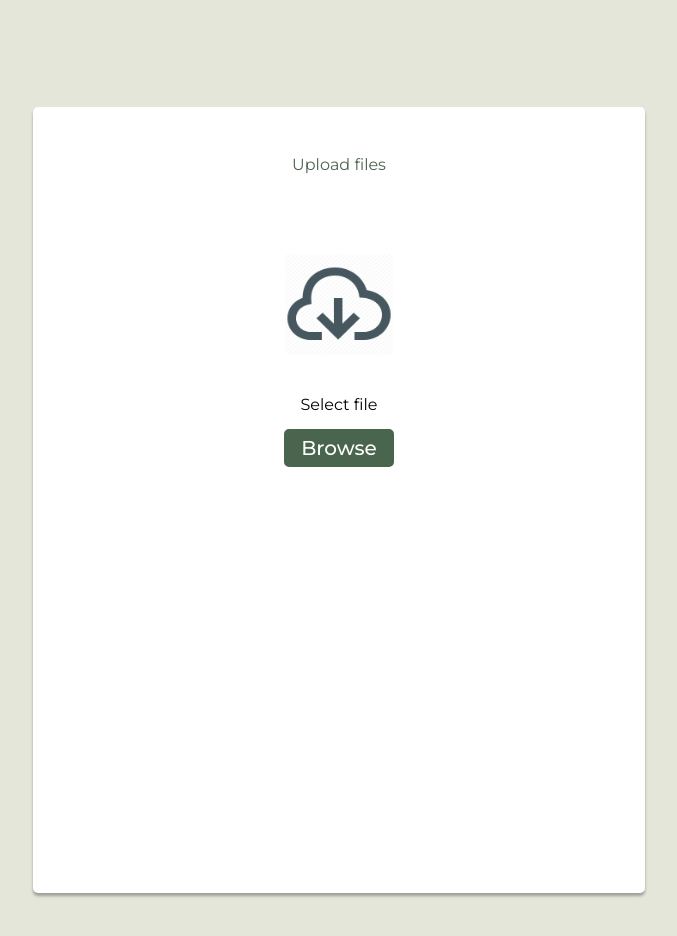
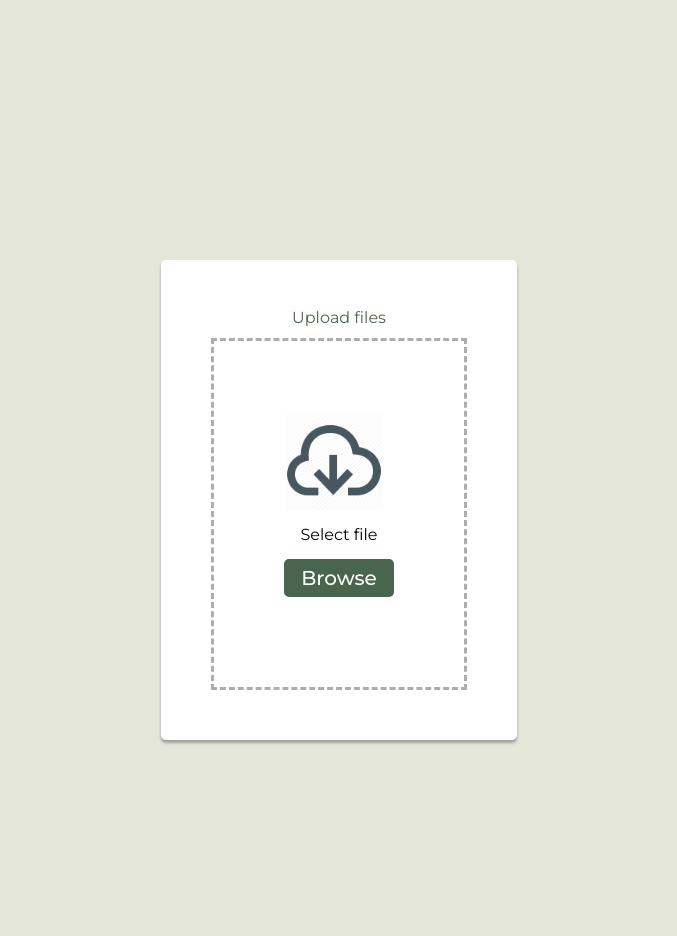
Before and after one commit to sharkoo0/WebTEX, a plain HTML site: page html/upload.html in a window 1280 px wide. Shown: the whole page, without its empty margins (301-978 px from the left). Drawn offline with Linux system fonts and the light colour scheme.

Commit message:
fixed upload box

```diff
--- a/css/main.css
+++ b/css/main.css
@@ -68,7 +68,6 @@ body {
     align-content: center;
     padding-top: 100px;
     padding-bottom: 100px;
-    /* height: 100px; */
 }
 
 .form-section {
@@ -266,16 +265,15 @@ th {
 }
 
 #img-upload {
-    height: 30%;
-    font-weight: 30%;
-    padding-bottom: 5%;
+    width: 100px;
 }
 
 .get-file-section {
+    padding: 70px 70px 70px 70px;
     display: flex;
     justify-content: center;
     align-content: center;
-    height: 50%;
+    border: 3px solid;
     border-color: #aaafab;
     border-style: dashed;
     flex-wrap: wrap;
```
